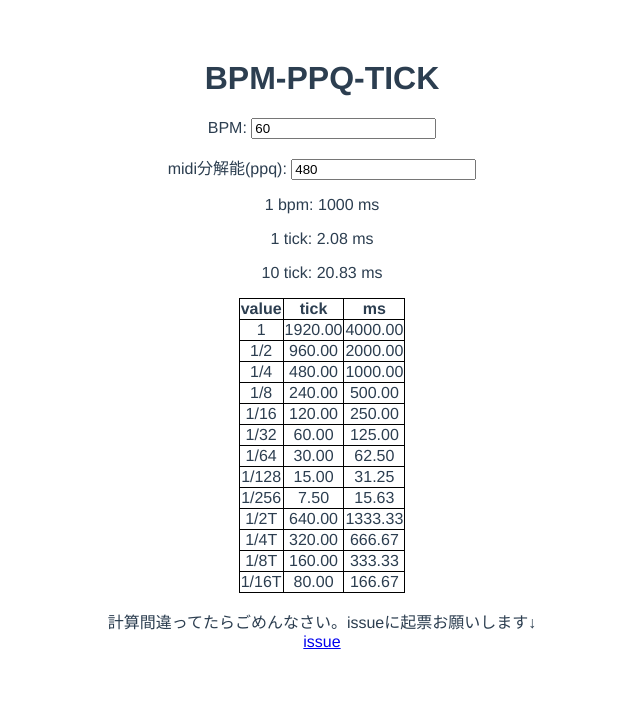
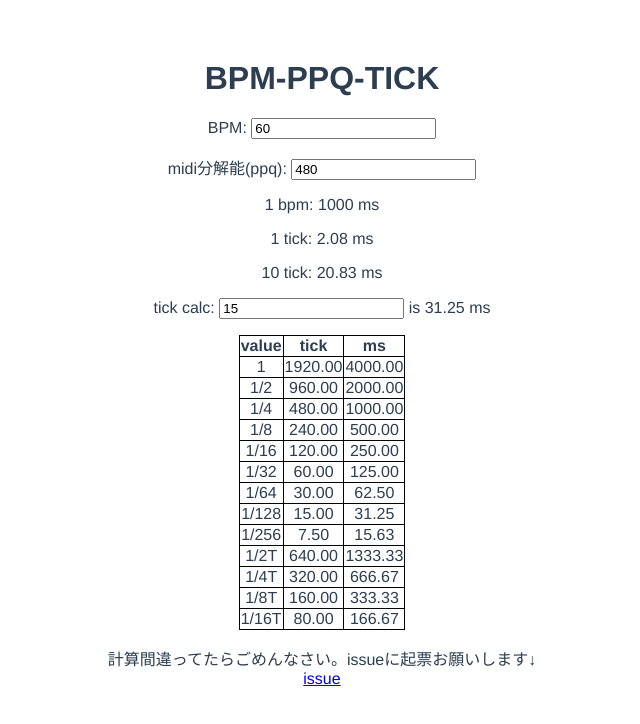
Before and after one commit to modeverv/bpm_ppq_tick, a Vue app: page / in a window 1280 px wide. Shown: the top 724 px of the page, without its empty margins (318-958 px from the left). Built offline with nearby package versions, Linux system fonts and the light colour scheme.

Commit message:
2023-03-13 00:05:33

```diff
--- a/src/App.vue
+++ b/src/App.vue
@@ -7,6 +7,7 @@
       <p>1 bpm: {{bpm1}} ms</p>
       <p>1 tick: {{tick1.toFixed(2)}} ms</p>
       <p>10 tick: {{tick10.toFixed(2)}} ms</p>
+      <p>tick calc: <input v-model="tick" type="number"> is {{calcedTick.toFixed(2)}} ms</p>
     </div>
     <div>
       <table>
@@ -37,6 +38,7 @@ export default {
     return {
       bpm: 60,
       ppq: 480,
+      tick: 15,
     }
   },
   computed: {
@@ -96,6 +98,15 @@ export default {
         }
       },this)
       return define
+    },
+    calcedTick() {
+      let result = NaN
+      try{
+        result = this.tick * this.tick1
+      } catch (e) {
+        // noop
+      }
+      return result
     }
   },
   components: {
```
